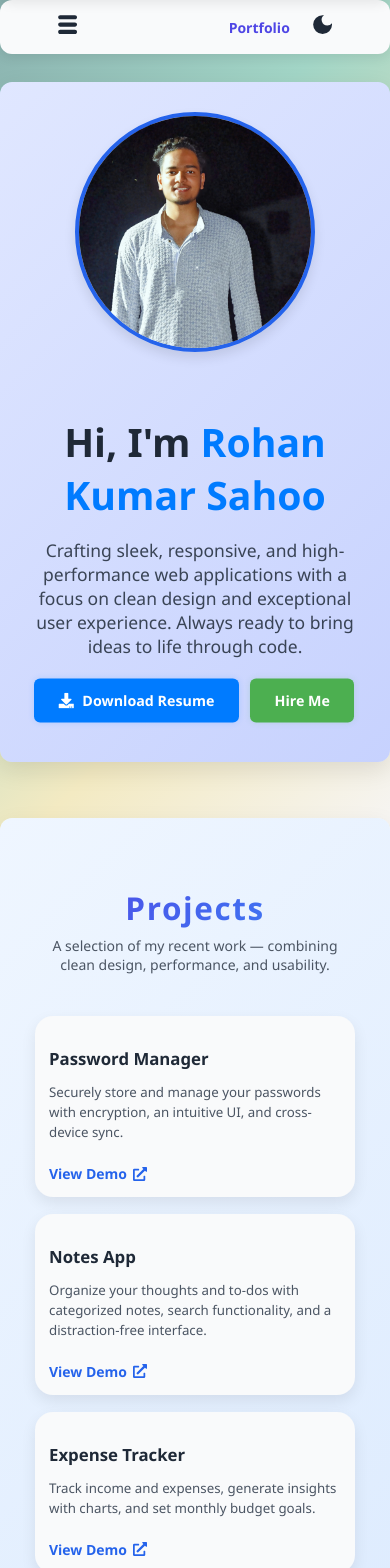
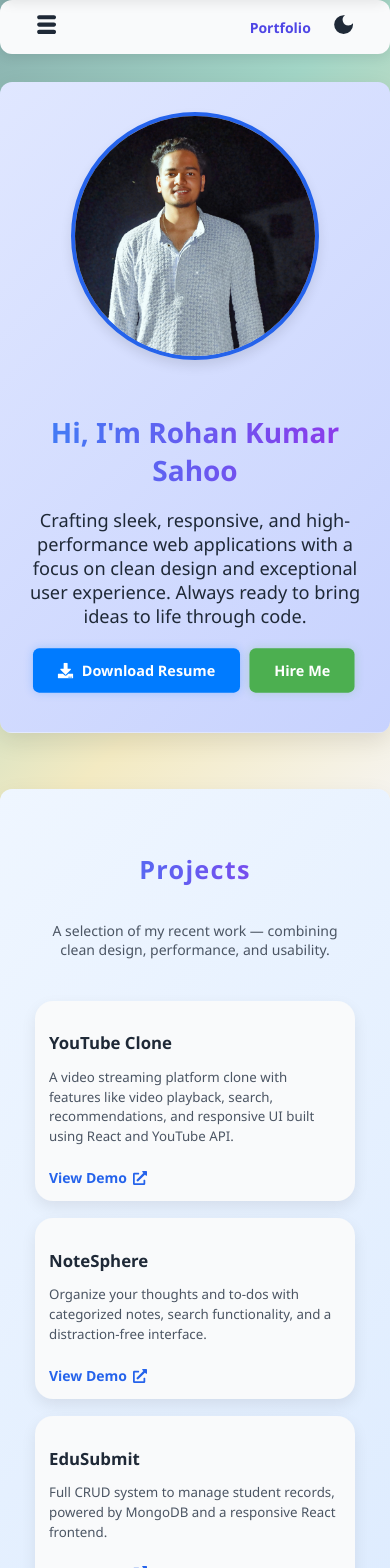
Before and after one commit to RohanCraft/Portfolio-Website, a React (Vite) app in the folder frontend/: page / in a window 390 px wide. Shown: the top 1568 px of the page. Built offline with nearby package versions, Linux system fonts and the light colour scheme.

Commit message:
correct the bg color and add the live link in the projects

```diff
--- a/frontend/src/App.css
+++ b/frontend/src/App.css
@@ -1,83 +1,110 @@
-html {
+/* Global Background (applies everywhere) */
+html, body {
+  min-height: 100%;
+  margin: 0;
+  padding: 0;
   scroll-behavior: smooth;
-  height: 100%;
 
-  /* Light mode: layered blue-purple gradient */
+  /* Light mode gradient */
   background: linear-gradient(
     135deg,
-    #89b0ae 0%,        /* Soft teal */
-    #a2d5c6 30%,       /* Light minty green */
-    #f3eac2 70%,       /* Warm pastel yellow */
-    #f6f5f5 100%       /* Almost white */
+    #89b0ae 0%,
+    #a2d5c6 30%,
+    #f3eac2 70%,
+    #f6f5f5 100%
   );
+  background-attachment: fixed;
 
   color: #1a202c;
   transition: background 0.6s ease, color 0.6s ease;
-  font-family: 'Segoe UI', Tahoma, Geneva, Verdana, sans-serif;
-  margin: 0;
-  padding: 0;
-  box-sizing: border-box;
+  font-family: "Segoe UI", Tahoma, Geneva, Verdana, sans-serif;
 }
 
-body {
-  min-height: 100vh;
-  margin: 0;
-  background: transparent;
-}
-
-/* Dark mode: deep layered blue-purple */
 body.dark, html.dark {
+  /* Dark mode gradient */
   background: linear-gradient(
     135deg,
-    #0f2027 0%,        /* Very dark blue */
-    #203a43 60%,       /* Dark slate blue */
-    #2c5364 100%       /* Muted teal */
+    #0f2027 0%,
+    #203a43 60%,
+    #2c5364 100%
   );
   color: #e2e8f0;
 }
 
-/* Box-sizing */
-*, *::before, *::after {
-  box-sizing: inherit;
+/* Sections */
+section {
+  padding: 5rem 2rem;        /* consistent vertical spacing */
+  margin: 0 auto;            /* remove extra gaps */
+  max-width: 1100px;
+  background: transparent;
+  color: inherit;
+  border-bottom: 1px solid rgba(255,255,255,0.1); /* optional divider */
 }
 
-/* Links */
-a {
-  color: #3b82f6;
-  text-decoration: none;
-  transition: color 0.3s ease;
-}
-a:hover, a:focus {
-  color: #2563eb;
-  text-decoration: underline;
+section:last-of-type {
+  border-bottom: none;
+  padding-bottom: 4rem;      /* footer spacing */
 }
 
-/* Container */
-.container {
-  max-width: 1100px;
-  margin-left: auto;
-  margin-right: auto;
-  padding-left: 1.5rem;
-  padding-right: 1.5rem;
+/* Hero */
+.hero-section {
+  text-align: center;
+}
+.hero-section h1 {
+  font-size: 2.8rem;
+  margin-bottom: 1.2rem;
+  background: linear-gradient(90deg, #3b82f6, #9333ea);
+  -webkit-background-clip: text;
+  -webkit-text-fill-color: transparent;
+}
+.hero-section p {
+  font-size: 1.3rem;
+  color: inherit;
 }
 
-/* Sections */
-section {
-  padding: 4rem 2rem;
-  background-color: rgba(255, 255, 255, 0.95);
-  margin-bottom: 3.5rem;
-  border-radius: 1rem;
-  box-shadow: 0 10px 40px rgba(0, 0, 0, 0.1);
-  position: relative;
-  z-index: 1;
-  transition: background-color 0.4s ease, color 0.4s ease;
-  backdrop-filter: saturate(180%) blur(8px);
+/* Projects */
+.projects-section h2 {
+  font-size: 2.2rem;
+  margin-bottom: 2.5rem;
+  text-align: center;
+  background: linear-gradient(90deg, #3b82f6, #9333ea);
+  -webkit-background-clip: text;
+  -webkit-text-fill-color: transparent;
+}
+.projects-grid {
+  display: grid;
+  grid-template-columns: repeat(auto-fit, minmax(280px, 1fr));
+  gap: 2rem;
 }
 
-body.dark section {
-  background-color: rgba(30, 40, 55, 0.95);
-  box-shadow: 0 10px 40px rgba(0, 0, 0, 0.5);
-  backdrop-filter: saturate(220%) blur(12px);
+/* Skills */
+.skills-section h2 {
+  font-size: 2.2rem;
+  margin-bottom: 2.5rem;
+  text-align: center;
+  background: linear-gradient(90deg, #3b82f6, #9333ea);
+  -webkit-background-clip: text;
+  -webkit-text-fill-color: transparent;
+}
+.skills-grid {
+  display: grid;
+  grid-template-columns: repeat(auto-fit, minmax(200px, 1fr));
+  gap: 2rem;
+  text-align: center;
+}
+.skill-card {
+  padding: 1.5rem;
+  border-radius: 0.75rem;
+  background: rgba(255,255,255,0.05); /* light glass effect */
+  border: 1px solid rgba(0,0,0,0.1);
+}
+
+/* Footer */
+.footer {
+  text-align: center;
+  padding: 2rem;
+  background: transparent;
+  font-size: 0.95rem;
 }
 
 /* Scrollbar */
@@ -92,9 +119,16 @@ body.dark::-webkit-scrollbar-thumb {
   background: #a5b4fc;
 }
 
-/* Responsive font */
+/* Responsive */
 @media (max-width: 768px) {
   html {
     font-size: 14px;
   }
+  .hero-section h1 {
+    font-size: 2rem;
+  }
+  .projects-section h2,
+  .skills-section h2 {
+    font-size: 1.8rem;
+  }
 }
--- a/frontend/src/components/Projects/Projects.jsx
+++ b/frontend/src/components/Projects/Projects.jsx
@@ -4,28 +4,28 @@ import { FaExternalLinkAlt } from "react-icons/fa";
 const Projects = () => {
   const projects = [
     {
-      title: "Password Manager",
+      title: "YouTube Clone",
       description:
-        "Securely store and manage your passwords with encryption, an intuitive UI, and cross-device sync.",
-      link: "#",
+        "A video streaming platform clone with features like video playback, search, recommendations, and responsive UI built using React and YouTube API.",
+      link: "https://youtube-clone-lilac-gamma.vercel.app/",
     },
     {
-      title: "Notes App",
+      title: "NoteSphere",
       description:
         "Organize your thoughts and to-dos with categorized notes, search functionality, and a distraction-free interface.",
-      link: "#",
+      link: "https://note-sphere-9bmj.vercel.app/",
+    },
+    {
+      title: "EduSubmit",
+      description:
+        "Full CRUD system to manage student records, powered by MongoDB and a responsive React frontend.",
+      link: "https://edusubmit-frontend-35lm.onrender.com/",
     },
     {
       title: "Expense Tracker",
       description:
         "Track income and expenses, generate insights with charts, and set monthly budget goals.",
-      link: "#",
-    },
-    {
-      title: "Student Data Store",
-      description:
-        "Full CRUD system to manage student records, powered by MongoDB and a responsive React frontend.",
-      link: "#",
+      link: "https://finance-app-frontend-y8qk.onrender.com",
     },
   ];
 
```
